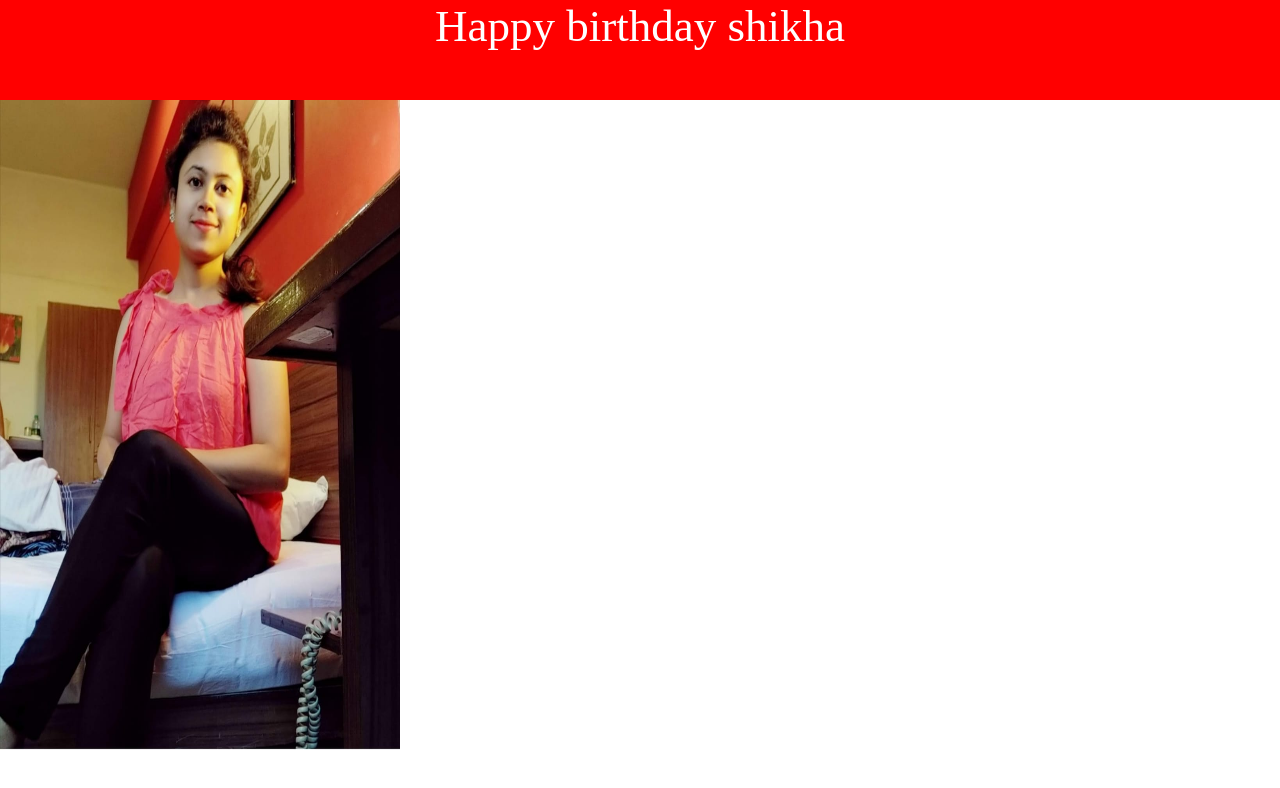
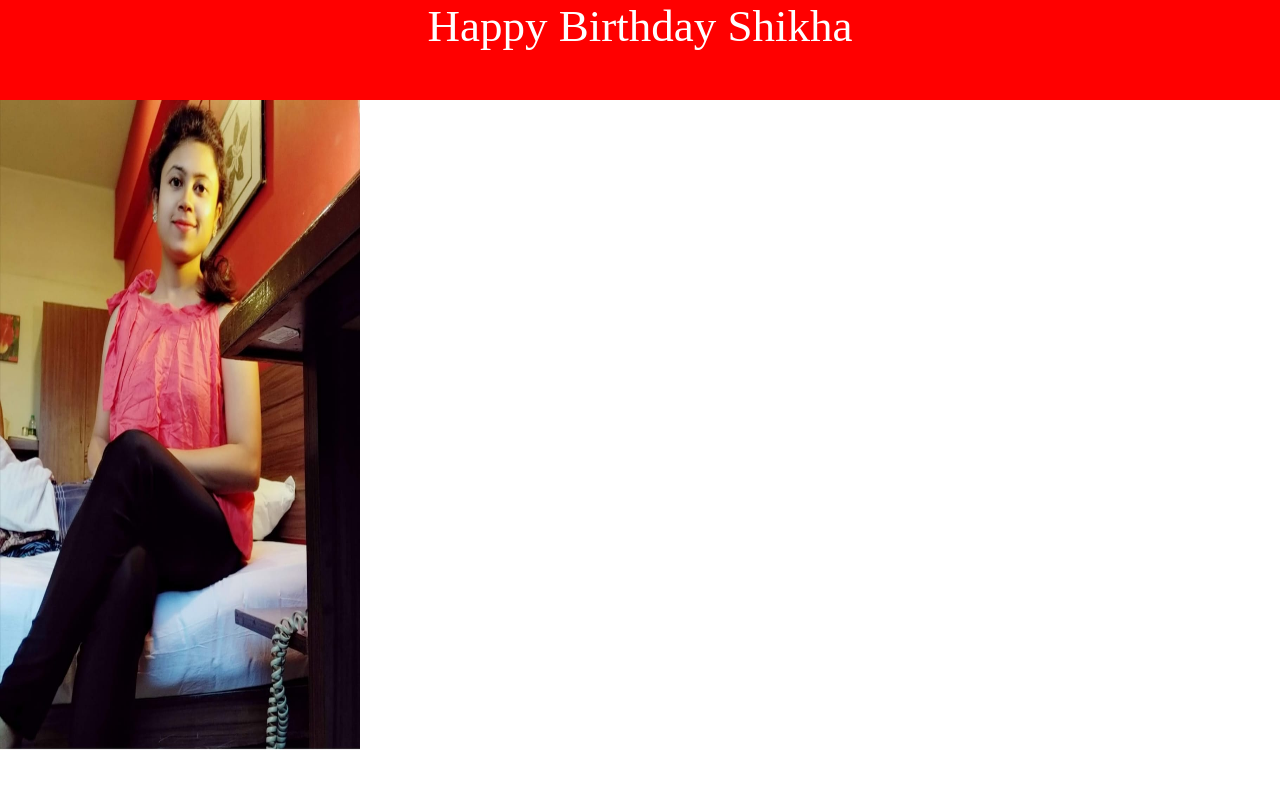
Before and after one commit to creatorvivek/shikha, a plain HTML site: page main.html in a window 1280 px wide. Drawn offline with Linux system fonts and the light colour scheme.

Commit message:
first commit

```diff
--- a/main.html
+++ b/main.html
@@ -47,16 +47,16 @@ body{
 
 
     <div class="header">
-       <div class="wish"> Happy birthday shikha</div>
+       <div class="wish"> Happy Birthday Shikha</div>
     </div>
     <div class="image">
-        <img src="shikha.jpg" height=650 width=400 class="img-responsive">
+        <img src="shikha.jpg" height=650 width=360 class="img-responsive">
 
     </div>
     <div class="song">
         <audio controls autoplay>
             <source src="horse.ogg" type="audio/ogg">
-            <!-- <source src="hbd.mp3" type="audio/mpeg">    -->
+            <source src="hbd.mp3" type="audio/mpeg">
           Your browser does not support the audio element.
           </audio>
         </div>
```
